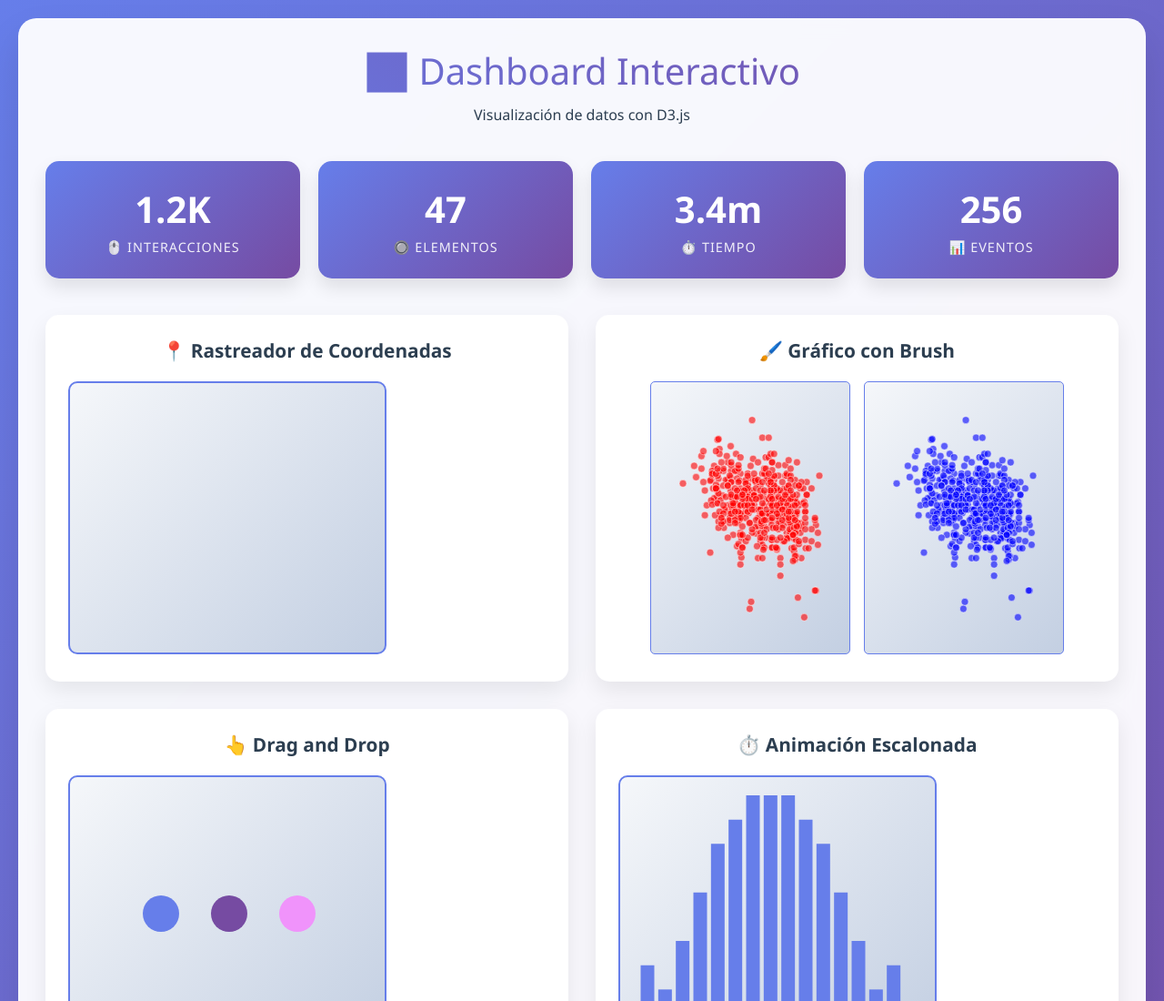
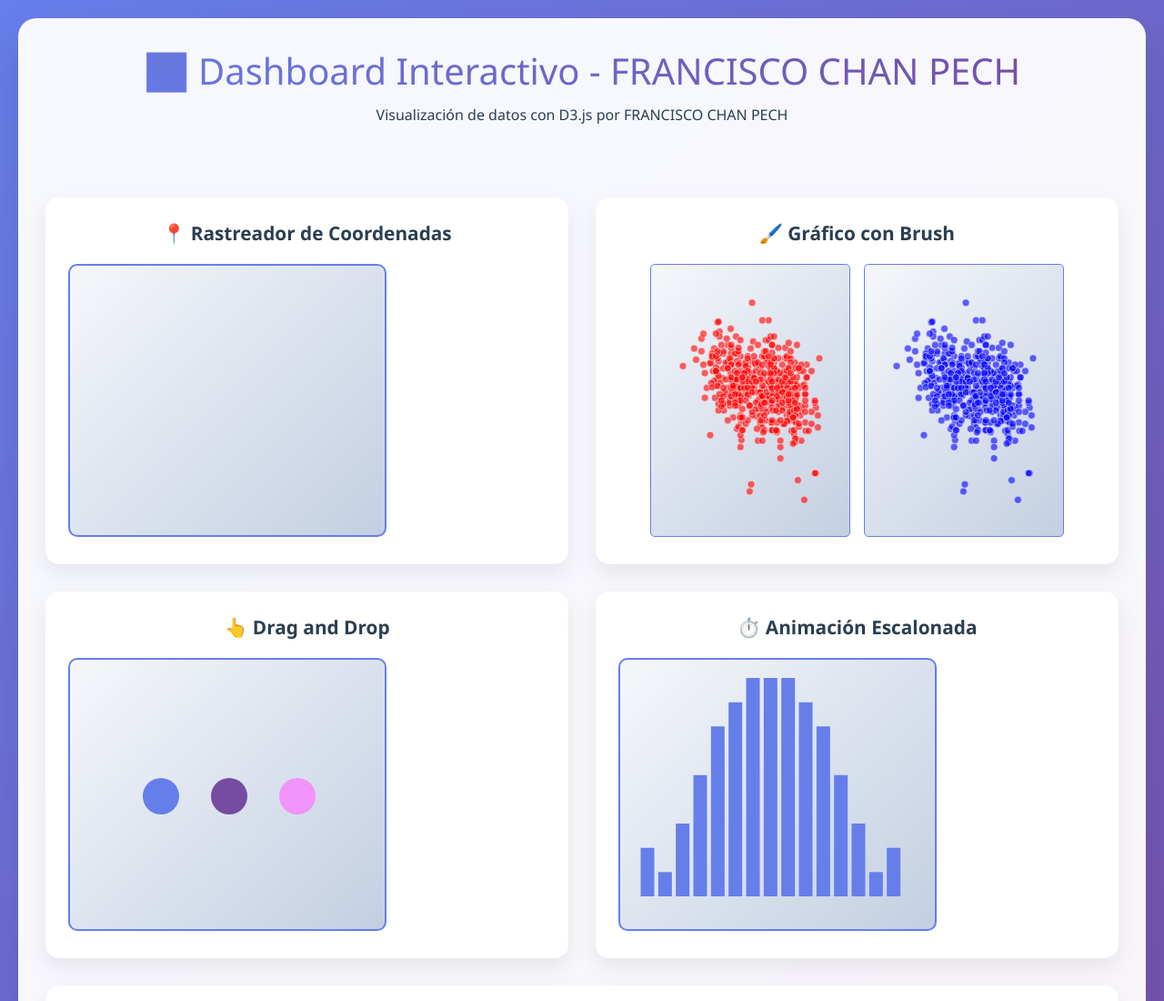
Before and after one commit to teil-wizard10/dashboard_using_d3, a plain HTML site: page docs/index.html in a window 1280 px wide. Shown: the top 1100 px of the page at 91% size. Drawn offline with nearby package versions, Linux system fonts and the light colour scheme.

Commit message:
Update index.html

```diff
--- a/docs/index.html
+++ b/docs/index.html
@@ -157,8 +157,8 @@
 <body>
     <div class="dashboard">
         <div class="header">
-            <h1>📊 Dashboard Interactivo</h1>
-            <p>Visualización de datos con D3.js</p>
+            <h1>📊 Dashboard Interactivo - FRANCISCO CHAN PECH</h1>
+            <p>Visualización de datos con D3.js por FRANCISCO CHAN PECH</p>
         </div>
 
         <div class="stats-grid" id="stats"></div>
@@ -552,7 +552,6 @@
 
         // Inicializar dashboard
         function initDashboard() {
-            createStatsCards();
             createCoordsChart();
             createBrushChart();
             createDragDropChart();
```
